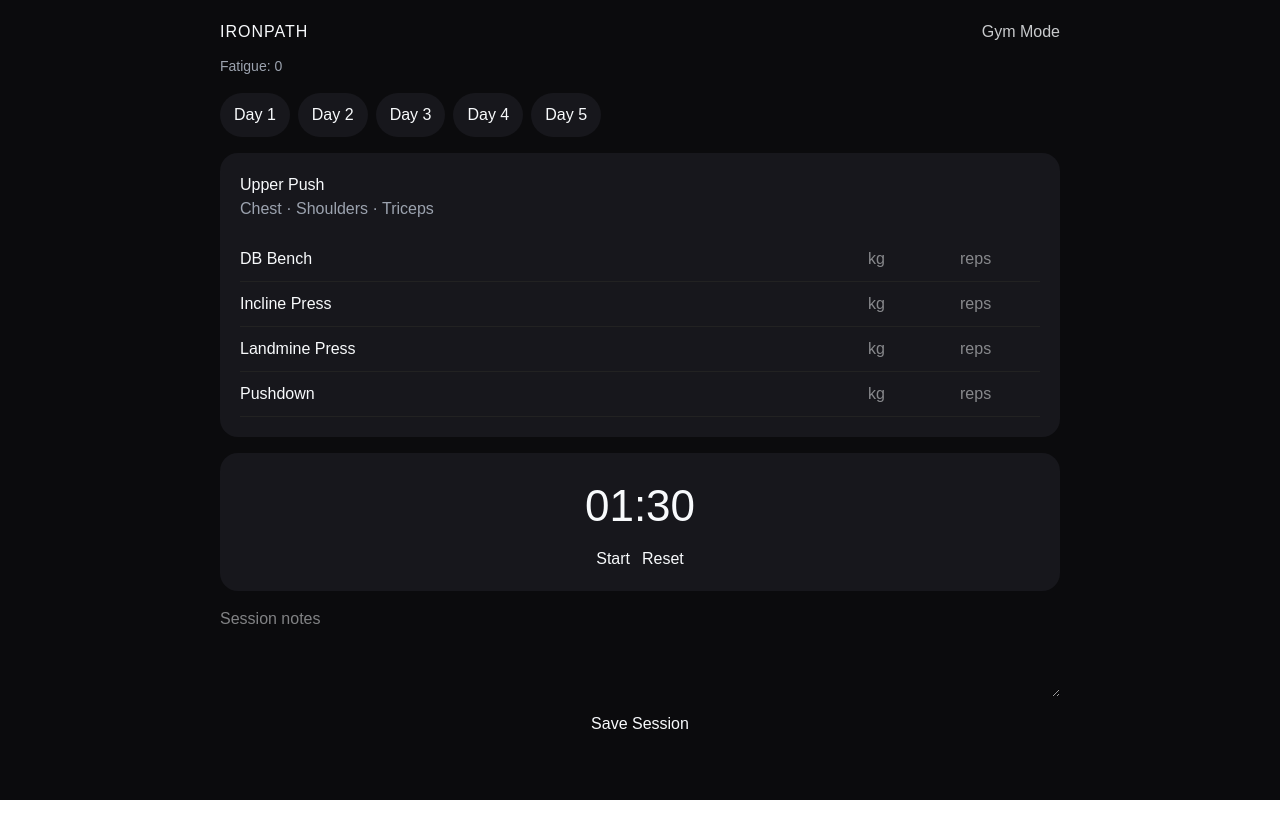
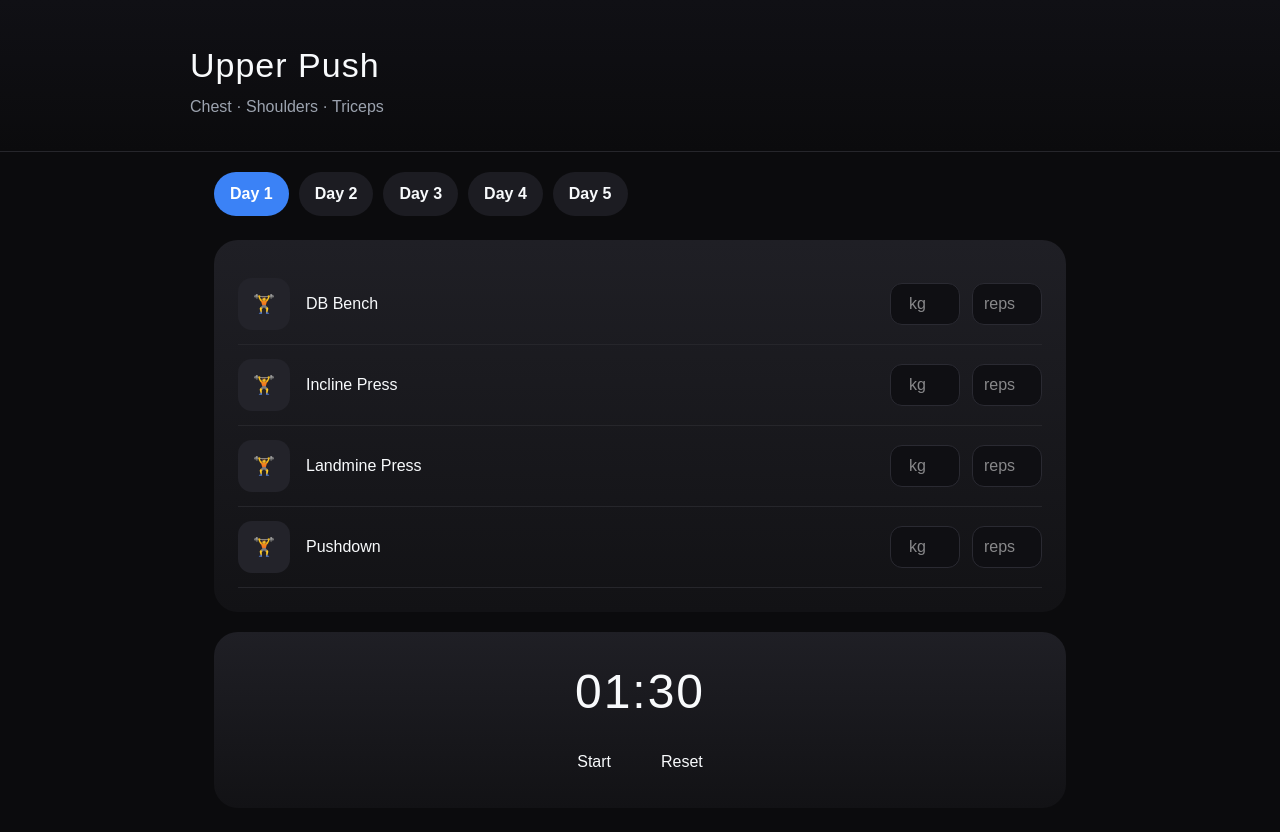
Before and after one commit to vajahat79-lang/transformation-coach, a Next.js app: page / in a window 1280 px wide. Before the commit the page ends 800 px from the top, so only its background shows below. Built offline with nearby package versions, Linux system fonts and the light colour scheme.

Commit message:
IronPath v6: adaptive coaching engine-UI improvements with hero engine

```diff
--- a/components/TransformationCoachApp.tsx
+++ b/components/TransformationCoachApp.tsx
@@ -1,30 +1,19 @@
 'use client';
 
-import { useEffect, useMemo, useState } from 'react';
-
+import { useEffect, useState } from 'react';
 /* =========================================================
-   IRONPATH — Adaptive Strength Coaching (V6 · Polished UI)
-   Full polish pass:
-   ✅ Structured exercise rows (grid)
-   ✅ Tight spacing + mobile‑first layout
-   ✅ Clear Deload logic (no empty‑history false positive)
-   ✅ Visual hierarchy + gym‑grade feel (Strong / Hevy‑like)
+   IRONPATH — Pass 1: Visual Strike
+   Goal: Cinematic look without touching core logic
+   - Hero workout header
+   - Gradient cards
+   - Media-style exercise rows
+   - Cleaner hierarchy (reference-style)
    ========================================================= */
-
 
 /* ===================== Types ===================== */
 type Day = 1 | 2 | 3 | 4 | 5;
-
-type Workout = {
-  readonly title: string;
-  readonly focus: string;
-  readonly exercises: readonly string[];
-};
-
+type Performance = { weight?: number; reps?: number };
 type Readiness = { pain: number; energy: number; sleep: number };
-type Performance = { weight?: number; reps?: number };
-
-
 type SessionLog = {
   date: string;
   day: Day;
@@ -33,198 +22,177 @@ type SessionLog = {
   performance: Record<string, Performance>;
 };
 
+
 /* ===================== Brand ===================== */
 const brand = {
-  bg: '#0B0B0D',
-  card: '#17171C',
-  accent: '#3B82F6',
-  success: '#22C55E',
-  warning: '#F59E0B',
-  text: '#F8FAFC',
-  muted: '#9CA3AF',
+  bg: '#0b0b0d',
+  card: 'linear-gradient(180deg,#1f1f25 0%,#121215 100%)',
+  accent: '#3b82f6',
+  text: '#f8fafc',
+  muted: '#9ca3af',
+  divider: '#26262b',
 };
 
-/* ===================== Helpers ===================== */
-const todayISO = () => new Date().toISOString().slice(0, 10);
-
-function readinessScore(r: Readiness) {
-  return Math.round((((10 - r.pain) + r.energy + r.sleep) / 3) * 10) / 10;
-}
-
-
-function fatigueIndex(history: SessionLog[]) {
-  if (history.length < 3) return 0;
-  const recent = history.slice(0, 7);
-  const avg = recent.reduce((s, h) => s + readinessScore(h.readiness), 0) / recent.length;
-  return Math.round((7.5 - avg) * 10) / 10;
-}
-
-function shouldDeload(history: SessionLog[]) {
-  if (history.length < 3) return false;
-  const fatigue = fatigueIndex(history);
-  const lowStreak = history.slice(0, 3).every(h => readinessScore(h.readiness) < 5.5);
-  return fatigue >= 3 || lowStreak;
-}
-
-
+const workouts: Record<Day, { title: string; focus: string; exercises: string[] }> = {
+  1: { title: 'Upper Push', focus: 'Chest · Shoulders · Triceps', exercises: ['DB Bench', 'Incline Press', 'Landmine Press', 'Pushdown'] },
+  2: { title: 'Upper Pull', focus: 'Back · Rear Delts · Biceps', exercises: ['Row', 'Pulldown', 'Face Pull', 'Hammer Curl'] },
+  3: { title: 'Lower Body', focus: 'Glutes · Quads · Hamstrings', exercises: ['Leg Press', 'RDL', 'Split Squat', 'Calf Raise'] },
+  4: { title: 'Conditioning', focus: 'Engine · Core', exercises: ['Bike Intervals', 'Pallof Press', 'Farmer Carry', 'Reverse Crunch'] },
+  5: { title: 'Optional Mix', focus: 'Weak Points · Pump', exercises: ['Goblet Squat', 'Machine Press', 'Row', 'Laterals'] },
+};
 /* ===================== Component ===================== */
 export default function IronPathApp() {
   const [day, setDay] = useState<Day>(1);
   const [timer, setTimer] = useState(90);
   const [running, setRunning] = useState(false);
-  const [notes, setNotes] = useState('');
-  const [gymMode, setGymMode] = useState(true);
-
-
-  const [readiness] = useState<Readiness>({ pain: 2, energy: 7, sleep: 7 });
-  const [completed, setCompleted] = useState<Record<string, boolean>>({});
   const [performance, setPerformance] = useState<Record<string, Performance>>({});
-  const [history, setHistory] = useState<SessionLog[]>([]);
-
-  /* ===================== Data ===================== */
-  const workouts: Record<Day, Workout> = {
-    1: { title: 'Upper Push', focus: 'Chest · Shoulders · Triceps', exercises: ['DB Bench', 'Incline Press', 'Landmine Press', 'Pushdown'] },
-    2: { title: 'Upper Pull', focus: 'Back · Rear Delts · Biceps', exercises: ['Row', 'Pulldown', 'Face Pull', 'Hammer Curl'] },
-    3: { title: 'Lower Body', focus: 'Glutes · Quads · Hamstrings', exercises: ['Leg Press', 'RDL', 'Split Squat', 'Calf Raise'] },
-    4: { title: 'Conditioning', focus: 'Engine · Core', exercises: ['Bike Intervals', 'Pallof Press', 'Farmer Carry', 'Reverse Crunch'] },
-    5: { title: 'Optional Mix', focus: 'Weak Points · Pump', exercises: ['Goblet Squat', 'Machine Press', 'Row', 'Laterals'] },
-  };
-  const workout = workouts[day];
-  const fatigue = fatigueIndex(history);
-  const deload = shouldDeload(history);
-
 
   /* ===================== Timer ===================== */
   useEffect(() => {
     if (!running) return;
-    const id = setInterval(() => {
-      setTimer(t => t <= 1 ? (setRunning(false), 0) : t - 1);
-    }, 1000);
+    const id = setInterval(() => setTimer(t => t <= 1 ? (setRunning(false), 0) : t - 1), 1000);
     return () => clearInterval(id);
   }, [running]);
 
-  function resetTimer() {
-    setTimer(deload ? 120 : 90);
-  }
-
-  function saveSession() {
-    setHistory(h => [
-      { date: todayISO(), day, readiness, notes, performance },
-      ...h,
-    ].slice(0, 30));
-    setCompleted({});
-    setPerformance({});
-  }
-
-  /* ===================== UI ===================== */
+  const workout = workouts[day];
   return (
     <div style={{ minHeight: '100vh', background: brand.bg, color: brand.text }}>
-      <div style={{ maxWidth: 880, margin: '0 auto', padding: 20 }}>
 
-
-        {/* Header */}
-        <header style={{ display: 'flex', justifyContent: 'space-between', alignItems: 'center', marginBottom: 12 }}>
-          <h1 style={{ letterSpacing: 1 }}>IRONPATH</h1>
-          <button onClick={() => setGymMode(v => !v)} style={{ opacity: 0.8 }}>
-            Gym Mode
-          </button>
-        </header>
-
-        {/* Status */}
-        <div style={{ fontSize: 14, color: brand.muted }}>
-          Fatigue: {fatigue}
-          {deload && <span style={{ color: brand.warning }}> · DELOAD ACTIVE</span>}
+      {/* HERO */}
+      <div
+        style={{
+          padding: '40px 24px 32px',
+          background: 'linear-gradient(180deg,#101015 0%,#0b0b0d 100%)',
+          borderBottom: `1px solid ${brand.divider}`,
+        }}
+      >
+        <div style={{ maxWidth: 900, margin: '0 auto' }}>
+          <h1 style={{ fontSize: 34, letterSpacing: 1 }}>{workout.title}</h1>
+          <div style={{ color: brand.muted, marginTop: 4 }}>{workout.focus}</div>
         </div>
-
-        {/* Day Selector */}
-        <div style={{ display: 'flex', gap: 8, margin: '16px 0', flexWrap: 'wrap' }}>
-          {(Object.keys(workouts) as unknown as Day[]).map(d => (
+      </div>
+      {/* DAY PILLS */}
+      <div style={{ maxWidth: 900, margin: '0 auto', padding: '20px 24px 0' }}>
+        <div style={{ display: 'flex', gap: 10, overflowX: 'auto' }}>
+          {[1, 2, 3, 4, 5].map(d => (
             <button
               key={d}
-              onClick={() => { setDay(d); resetTimer(); }}
+              onClick={() => setDay(d as Day)}
               style={{
-                padding: '10px 14px',
+                padding: '10px 16px',
                 borderRadius: 999,
-                background: d === day ? brand.accent : brand.card,
+                background: d === day ? brand.accent : '#1c1c22',
                 color: d === day ? '#fff' : brand.text,
-                fontWeight: d === day ? 600 : 400,
+                border: 'none',
+                fontWeight: 600,
+                whiteSpace: 'nowrap',
               }}
             >
               Day {d}
             </button>
           ))}
         </div>
-
-        {/* Workout Card */}
-        <div style={{ background: brand.card, borderRadius: 18, padding: 20 }}>
-          <h2>{workout.title}</h2>
-          <div style={{ color: brand.muted, marginBottom: 16 }}>{workout.focus}</div>
-
-
-          {/* Exercise Rows */}
+      </div>
+      {/* WORKOUT CARD */}
+      <div style={{ maxWidth: 900, margin: '0 auto', padding: 24 }}>
+        <div style={{ background: brand.card, borderRadius: 24, padding: 24 }}>
           {workout.exercises.map(e => (
             <div
               key={e}
               style={{
                 display: 'grid',
-                gridTemplateColumns: '1fr 80px 80px',
+                gridTemplateColumns: '56px 1fr 70px 70px',
                 alignItems: 'center',
                 gap: 12,
-                padding: '10px 0',
-                borderBottom: `1px solid #222`,
+                padding: '14px 0',
+                borderBottom: `1px solid ${brand.divider}`,
               }}
             >
+              {/* MEDIA ICON */}
               <div
-                onClick={() => setCompleted(c => ({ ...c, [e]: !c[e] }))}
-                style={{ cursor: 'pointer', fontWeight: completed[e] ? 600 : 400 }}
+                style={{
+                  width: 52,
+                  height: 52,
+                  borderRadius: 14,
+                  background: '#23232a',
+                  display: 'flex',
+                  alignItems: 'center',
+                  justifyContent: 'center',
+                  fontSize: 18,
+                }}
               >
-                {completed[e] ? '✅ ' : ''}{e}
+                🏋️
               </div>
+
+
+              {/* NAME */}
+              <div style={{ fontSize: 16 }}>{e}</div>
+
+
+              {/* KG */}
               <input
                 type="number"
+                placeholder="kg"
                 inputMode="numeric"
-                placeholder="kg"
                 value={performance[e]?.weight ?? ''}
                 onChange={ev =>
                   setPerformance(p => ({ ...p, [e]: { ...p[e], weight: Number(ev.target.value) } }))
                 }
-                style={{ width: '100%' }}
+                style={{
+                  background: '#0f0f13',
+                  border: '1px solid #2a2a32',
+                  borderRadius: 12,
+                  color: '#fff',
+                  textAlign: 'center',
+                  padding: '8px 6px',
+                }}
               />
+
+
+              {/* REPS */}
               <input
                 type="number"
+                placeholder="reps"
                 inputMode="numeric"
-                placeholder="reps"
                 value={performance[e]?.reps ?? ''}
                 onChange={ev =>
                   setPerformance(p => ({ ...p, [e]: { ...p[e], reps: Number(ev.target.value) } }))
                 }
-                style={{ width: '100%' }}
+                style={{
+                  background: '#0f0f13',
+                  border: '1px solid #2a2a32',
+                  borderRadius: 12,
+                  color: '#fff',
+                  textAlign: 'center',
+                  padding: '8px 6px',
+                }}
               />
             </div>
           ))}
         </div>
 
-        {/* Timer */}
-        <div style={{ background: brand.card, borderRadius: 18, padding: 20, marginTop: 16, textAlign: 'center' }}>
-          <div style={{ fontSize: 44, marginBottom: 8 }}>
+        {/* TIMER CARD */}
+        <div
+          style={{
+            background: brand.card,
+            borderRadius: 24,
+            padding: 24,
+            marginTop: 20,
+            textAlign: 'center',
+          }}
+        >
+          <div style={{ fontSize: 48, letterSpacing: 2 }}>
             {String(Math.floor(timer / 60)).padStart(2, '0')}:{String(timer % 60).padStart(2, '0')}
           </div>
-          <div style={{ display: 'flex', justifyContent: 'center', gap: 12 }}>
-            <button onClick={() => setRunning(v => !v)}>{running ? 'Pause' : 'Start'}</button>
-            <button onClick={resetTimer}>Reset</button>
+          <div style={{ display: 'flex', justifyContent: 'center', gap: 14, marginTop: 12 }}>
+            <button onClick={() => setRunning(v => !v)} style={{ padding: '10px 18px' }}>
+              {running ? 'Pause' : 'Start'}
+            </button>
+            <button onClick={() => setTimer(90)} style={{ padding: '10px 18px' }}>
+              Reset
+            </button>
           </div>
         </div>
-
-        {/* Notes */}
-        <textarea
-          placeholder="Session notes"
-          value={notes}
-          onChange={e => setNotes(e.target.value)}
-          style={{ width: '100%', marginTop: 16, height: 90 }}
-        />
-        <button onClick={saveSession} style={{ marginTop: 8, width: '100%' }}>
-          Save Session
-        </button>
       </div>
     </div>
   );
```
